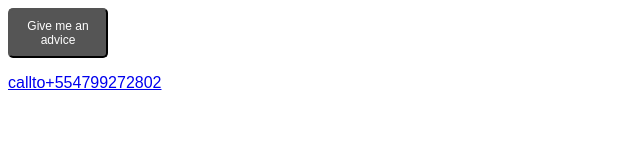
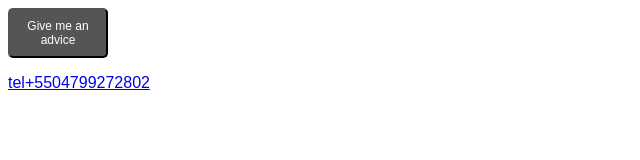
Before and after one commit to rafaelmatsumoto/great-advisor, a plain HTML site: page index.html in a window 1280 px wide. Shown: the full height of the page, 0-640 px from the left. Drawn offline with Linux system fonts and the light colour scheme.

Commit message:
Update index.html

```diff
--- a/index.html
+++ b/index.html
@@ -29,7 +29,7 @@
     <button type="button" class="btn" name="button" id="search"> Give me an advice </button>
     <p id="quote"></p>
 
-    <p><a href="tel:04799272802" rel="nofollow">callto+554799272802</a></p>
+    <p><a href="tel:+5504799272802">tel+5504799272802</a></p>
 
   <script type="text/javascript">
 
```
